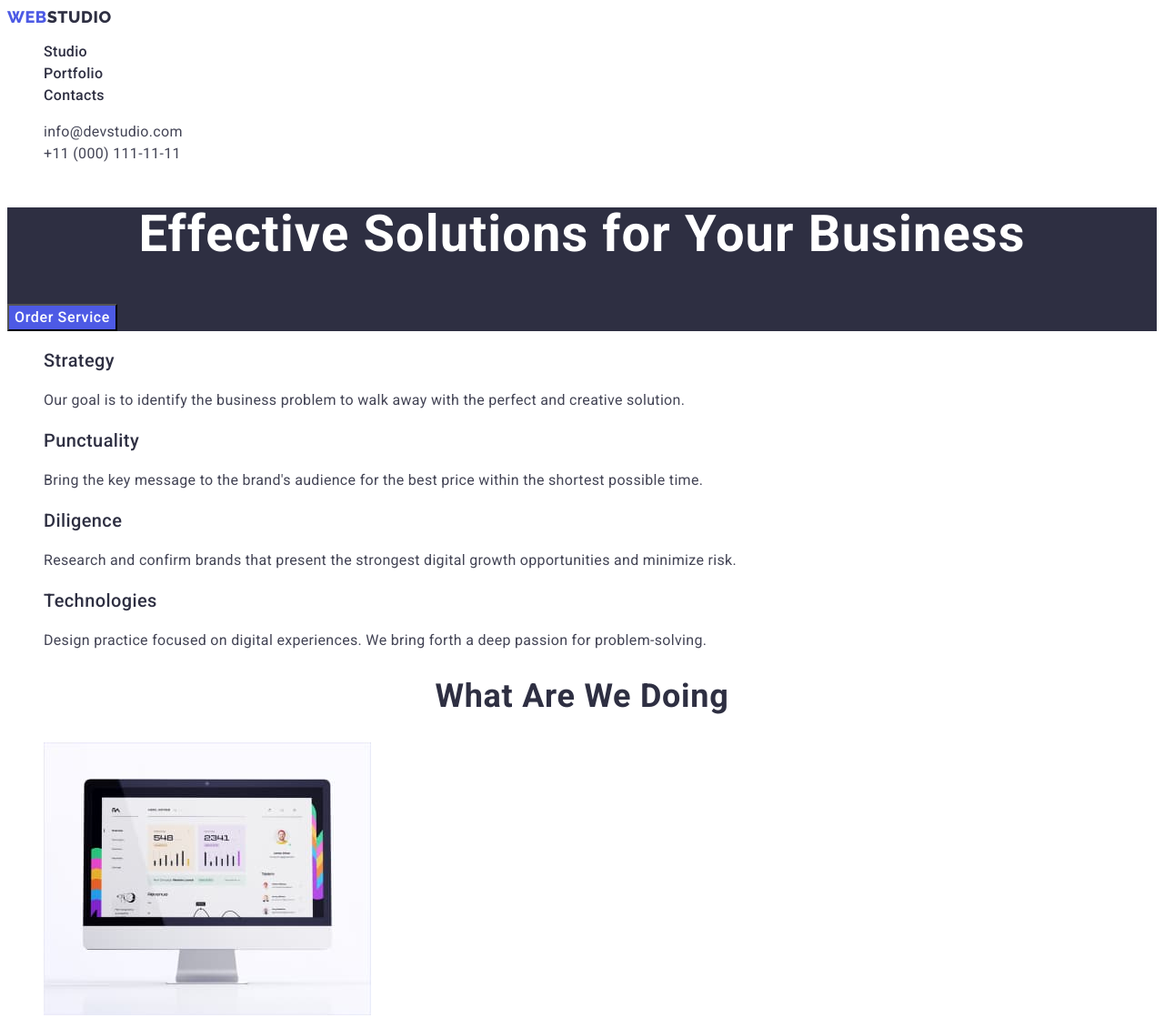
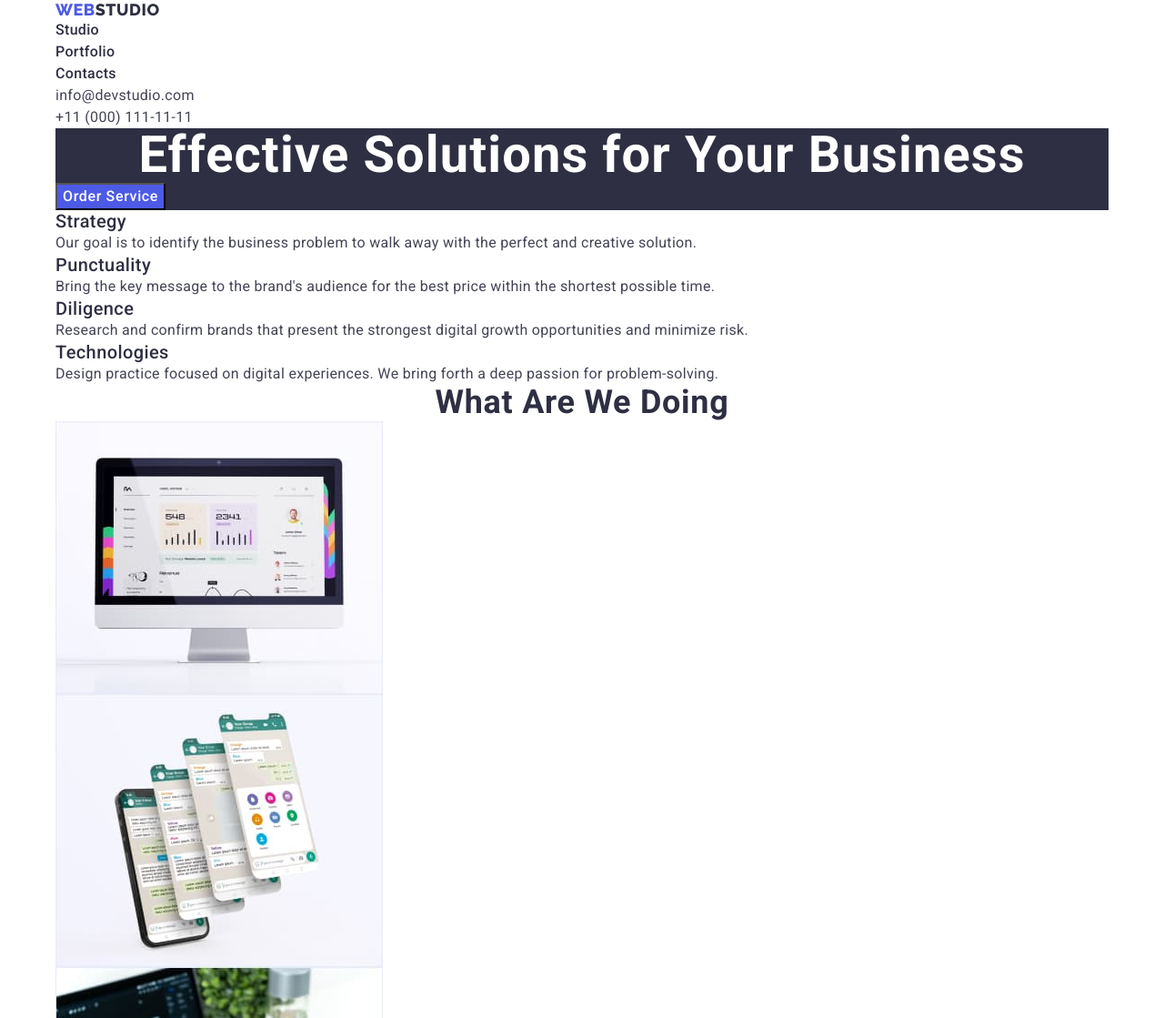
Before and after one commit to Strekozak/goit-markup-hw-03, a plain HTML site: page index.html in a window 1280 px wide. Shown: the top 1119 px of the page at 91% size. Drawn offline with nearby package versions, Linux system fonts and the light colour scheme.

Commit message:
hw 3 norm reset cont

```diff
--- a/css/styles.css
+++ b/css/styles.css
@@ -25,16 +25,24 @@ body {
 /* Reset */
 .list {
     list-style: none;
+    margin: 0;
+    padding: 0;
 }
 .link {
     text-decoration: none;
+    color: currentColor;
+}
+h1, h2, h3, h4, h5, h6, p {
+    margin: 0;
+}
+img {
+    display: block;
 }
 
 /* Header */
 .header-logo {
     color: var(--color-iris);
     font-family: 'Raleway', sans-serif;
-    font-style: normal;
     font-weight: 800;
     font-size: 18px;
     line-height: 1.17;
@@ -49,7 +57,6 @@ body {
 .nav-link {
     color: var(--color-navy-blue);
     font-family: Roboto, sans-serif;
-    font-style: normal;
     font-weight: 500;
     font-size: 16px;
     line-height: 1.5;
@@ -70,6 +77,7 @@ body {
 .contact-link:focus {
     color: var(--color-ocean);
 }
+
 /* Hero */
 
 .hero {
@@ -172,7 +180,6 @@ letter-spacing: 0.02em;
 .footer-logo {
     color: var(--color-iris);
     font-family: 'Raleway', sans-serif;
-    font-style: normal;
     font-weight: 800;
     font-size: 18px;
     line-height: 1.17;
@@ -187,3 +194,8 @@ letter-spacing: 0.02em;
 .footer-text {
     color: var(--color-cloud);
 }
+/* Geometry */
+.container {
+    width: 1158px;
+    margin: 0 auto;
+}
--- a/index.html
+++ b/index.html
@@ -11,10 +11,14 @@
       href="https://fonts.googleapis.com/css2?family=Raleway:wght@800&family=Roboto:wght@400;500;700;900&display=swap"
       rel="stylesheet"
     />
+    <link
+      rel="stylesheet"
+      href="https://cdn.jsdelivr.net/npm/modern-normalize@1.1.0/modern-normalize.min.css"
+    />
     <link rel="stylesheet" href="./css/styles.css" />
   </head>
   <body>
-    <header class="header">
+    <header class="header container">
       <nav>
         <a href="./index.html" class="link header-logo"
           >Web<span class="color">Studio</span></a
@@ -43,11 +47,11 @@
       </address>
     </header>
     <main>
-      <section class="hero">
+      <section class="hero container">
         <h1 class="hero-title">Effective Solutions for Your Business</h1>
         <button type="button" class="hero-btn">Order Service</button>
       </section>
-      <section class="features">
+      <section class="features container">
         <h2 hidden class="features">Features</h2>
         <ul class="list">
           <li>
@@ -80,7 +84,7 @@
           </li>
         </ul>
       </section>
-      <section class="works">
+      <section class="works container">
         <h2 class="works-title">What are we doing</h2>
         <ul class="list">
           <li>
@@ -109,7 +113,7 @@
           </li>
         </ul>
       </section>
-      <section class="team">
+      <section class="team container">
         <h2 class="team-title">Our Team</h2>
         <ul class="list">
           <li class="team-item">
@@ -159,7 +163,7 @@
         </ul>
       </section>
     </main>
-    <footer class="footer">
+    <footer class="footer container">
       <a href="./index.html" class="link footer-logo"
         >Web<span class="color">Studio</span></a
       >
```
Also changed, not shown: portfolio.html (+7 -3 lines).
